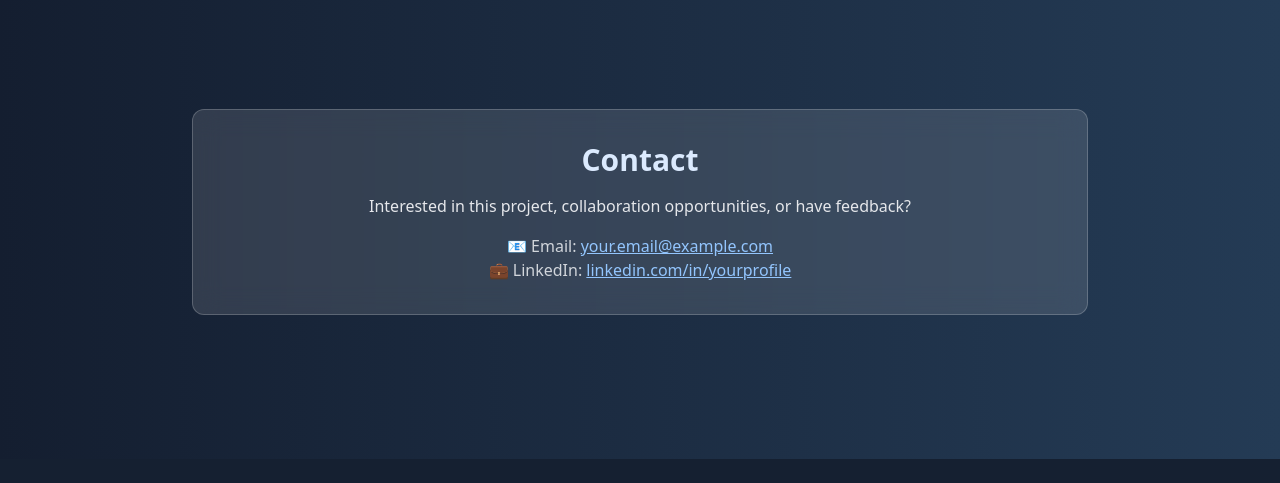
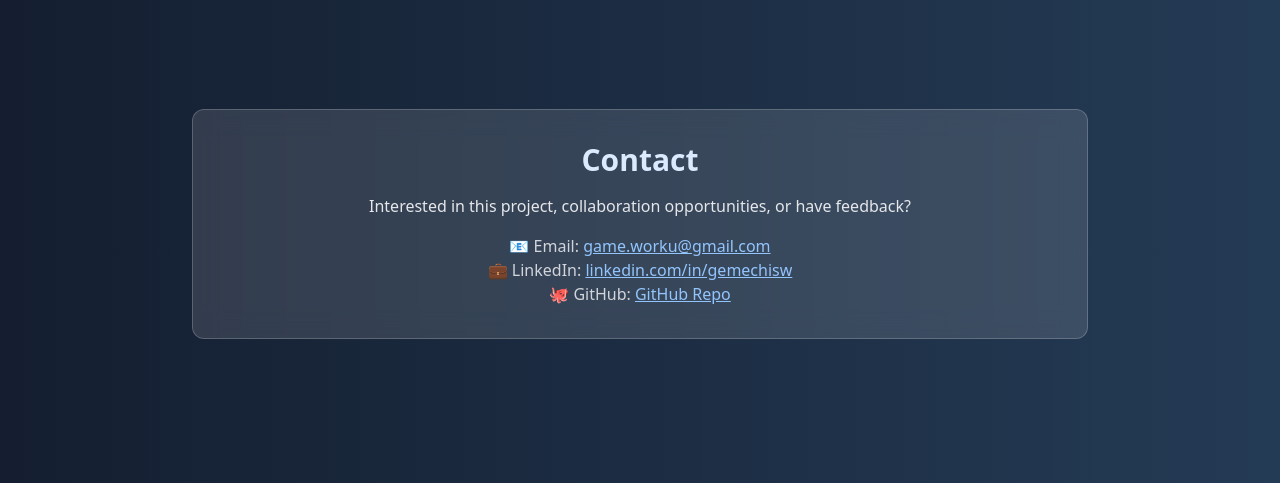
Before and after one commit to gemechisworku/student-performance-indicator, a Flask app: page / in a window 1280 px wide. Shown: the part 1529-2012 px from the top of the page. Before the commit the page ends 1988 px from the top, so only its background shows below. Run offline with Flask 3, Linux system fonts and the light colour scheme.

Commit message:
Updated contact info

```diff
--- a/templates/index.html
+++ b/templates/index.html
@@ -74,8 +74,9 @@
         Interested in this project, collaboration opportunities, or have feedback?
       </p>
       <div class="text-center text-gray-300 space-y-2">
-        📧 Email: <a href="mailto:your.email@example.com" class="underline text-blue-300">your.email@example.com</a><br>
-        💼 LinkedIn: <a href="https://www.linkedin.com/in/yourprofile" class="underline text-blue-300" target="_blank">linkedin.com/in/yourprofile</a>
+        📧 Email: <a href="mailto:game.worku@gmail.com" class="underline text-blue-300">game.worku@gmail.com</a><br>
+        💼 LinkedIn: <a href="https://www.linkedin.com/in/gemechisw" class="underline text-blue-300" target="_blank">linkedin.com/in/gemechisw</a><br>
+        🐙 GitHub: <a href="https://github.com/gemechisworku/student-performance-indicator" class="underline text-blue-300" target="_blank">GitHub Repo</a>
       </div>
     </div>
   </section>
```
